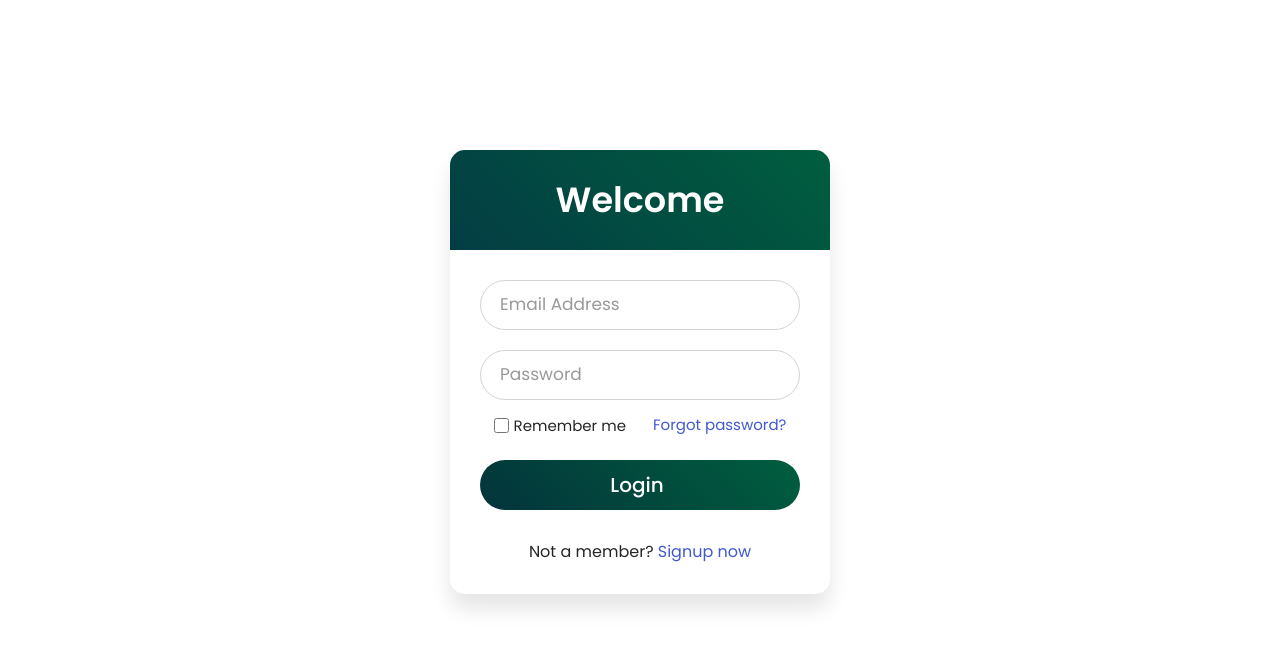
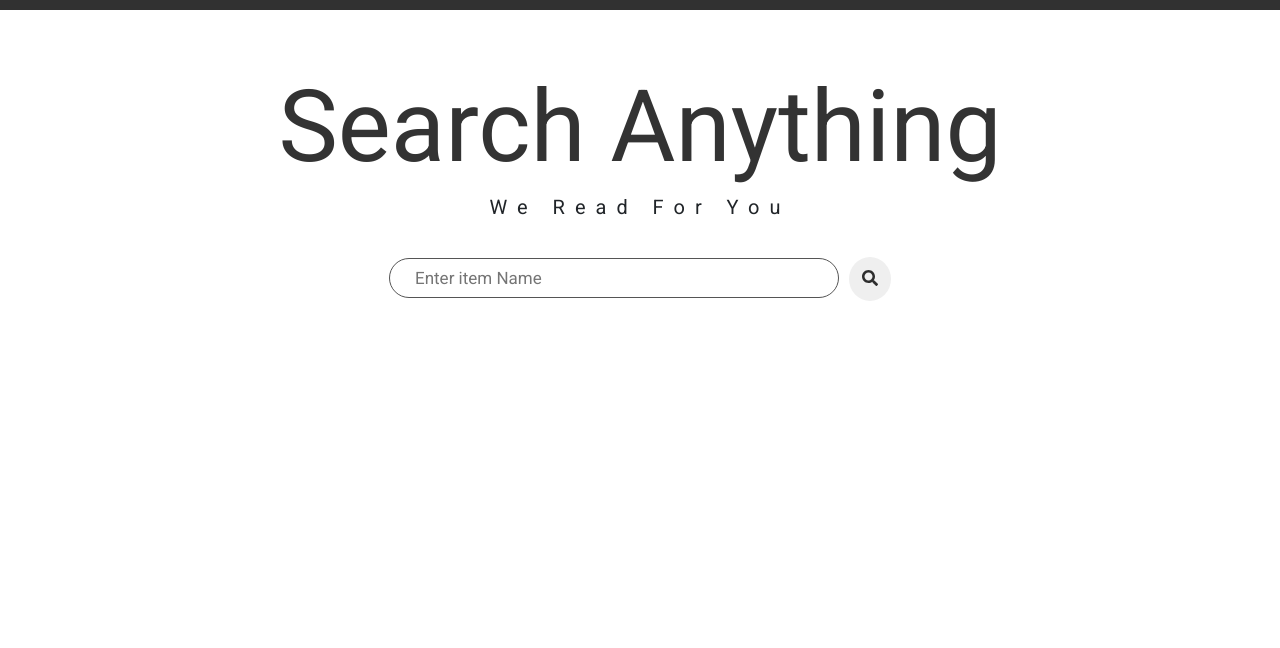
Before and after one commit to lkmSasanga/fas-web-app, a React (Create React App) app: page /search in a window 1280 px wide. Shown: the top 648 px of the page. Built offline with nearby package versions, Linux system fonts and the light colour scheme.

Commit message:
added login and signup routes

```diff
--- a/src/App.js
+++ b/src/App.js
@@ -5,7 +5,7 @@ import './App.css';
 // import Layout from './containers/Layout/Layout';
 import InputControl from './containers/InputControl/InputControl';
 import Login from "./containers/Login/Login";
-import SignUp from "./containers/Login/SignUp/Signup";
+// import SignUp from "./containers/Login/SignUp/Signup";
 
 class App extends Component{
     render() {
@@ -17,8 +17,8 @@ class App extends Component{
                     <div className="App">
                         {/*<Layout>*/}
                             <Switch>
-                                <Route path="/" component={Login}/>
-                                <Route path="/signup" component={SignUp}/>
+                                <Route path="/login" component={Login}/>
+                                {/*<Route path="/signup" component={SignUp}/>*/}
                                 <Route path="/search" component={InputControl}/>
                             </Switch>
                         {/*</Layout>*/}
--- a/src/components/Charts/DonetChart/DonetChart.js
+++ b/src/components/Charts/DonetChart/DonetChart.js
@@ -224,9 +224,10 @@ class DonetChart extends Component{
                         <p className={classes.PieChartItemName}>{capitalizedName}</p>
                         <div className={classes.PieChart}>{chartsStock}</div>
                     </div>
-
                     <ProgressBars features={this.props.itemDetails.features}/>
-
+                </div>
+                <div className={classes.Cards}>
+                    <h1>HEllo</h1>
                 </div>
             </React.Fragment>
         )
--- a/src/containers/Login/Login.js
+++ b/src/containers/Login/Login.js
@@ -225,7 +225,7 @@ class Login extends Component {
                                     </div>
                                     {!this.state.loadSignup ?
                                         <div className={Classes.signupLink}>
-                                            Not a member? <a href="#" onClick={this.SignUpClickHandler}>Signup now</a>
+                                            Not a member? <Link to="/signup" onClick={this.SignUpClickHandler}>Signup now</Link>
                                         </div> : null
                                     }
 
```
Also changed, not shown: src/components/Charts/BarChart/BarChart.js (added), src/components/Charts/BarChart/BarChart.module.css (added), 1 other file (tests, documents, lock files or other folders).
